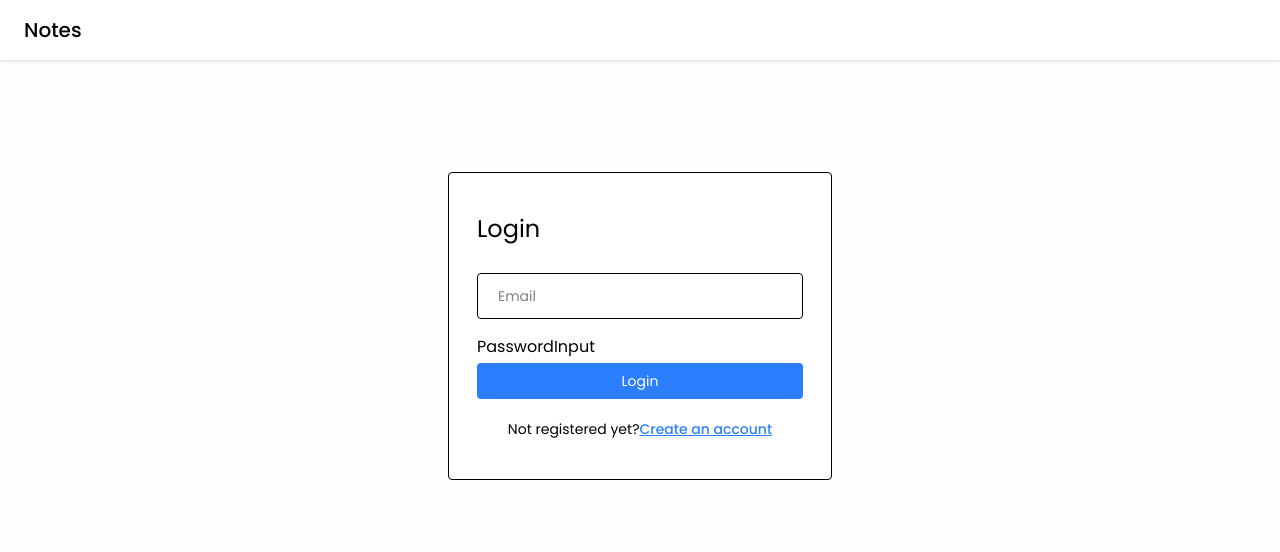
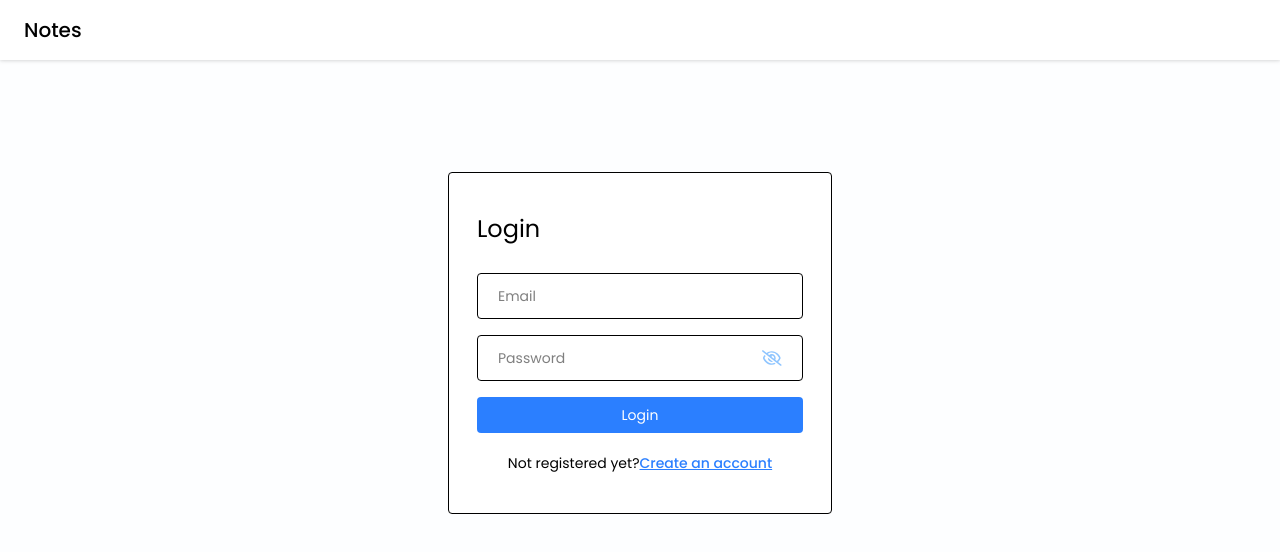
Before and after one commit to Praj13/MERN-app, a React (Vite) app in the folder frontend/notes-app/: page /login in a window 1280 px wide. Shown: the top 552 px of the page. Built offline with nearby package versions, Linux system fonts and the light colour scheme.

Commit message:
password input

```diff
--- a/frontend/notes-app/package.json
+++ b/frontend/notes-app/package.json
@@ -13,6 +13,7 @@
     "@tailwindcss/vite": "^4.0.5",
     "react": "^19.0.0",
     "react-dom": "^19.0.0",
+    "react-icons": "^5.4.0",
     "react-router-dom": "^7.1.5",
     "tailwindcss": "^4.0.5"
   },
--- a/frontend/notes-app/src/components/Input/PasswordInput.jsx
+++ b/frontend/notes-app/src/components/Input/PasswordInput.jsx
@@ -1,11 +1,35 @@
-import React from 'react'
+import React, { useState } from 'react'
+import {FaRegEye, FaRegEyeSlash} from "react-icons/fa6"
 
-const PasswordInput = () => {
+const PasswordInput = ({value, onChange, placeholder}) => {
+  const [isShowPassword, setIsShowPassword]=useState(false);
+
+  const toggleShowPassword=()=>{
+    setIsShowPassword(!isShowPassword);
+  }
+
   return (
-    <div>
-      PasswordInput
-    </div>
-  )
+    <div className='flex items-center bg-transparent border-[1.5px] px-5 rounded mb-3'>
+      <input
+      value={value}
+      onChange={onChange}
+       type={isShowPassword? "text":"password"}
+       placeholder={placeholder || "Password"}
+       className='w-full bg-transparent text-sm py-3 mr-3 rounded outline-none' />
+
+{isShowPassword?
+   ( <FaRegEye
+      size={22}
+      className="text-blue-300 cursor-pointer"
+      onClick={()=>toggleShowPassword()}
+    />):(<FaRegEyeSlash
+  size={22}
+      className="text-blue-300 cursor-pointer"
+      onClick={()=>toggleShowPassword()}
+    />)
+}
+</div>
+)
 }
 
 export default PasswordInput
```
Also changed, not shown: 1 other file (tests, documents, lock files or other folders).
